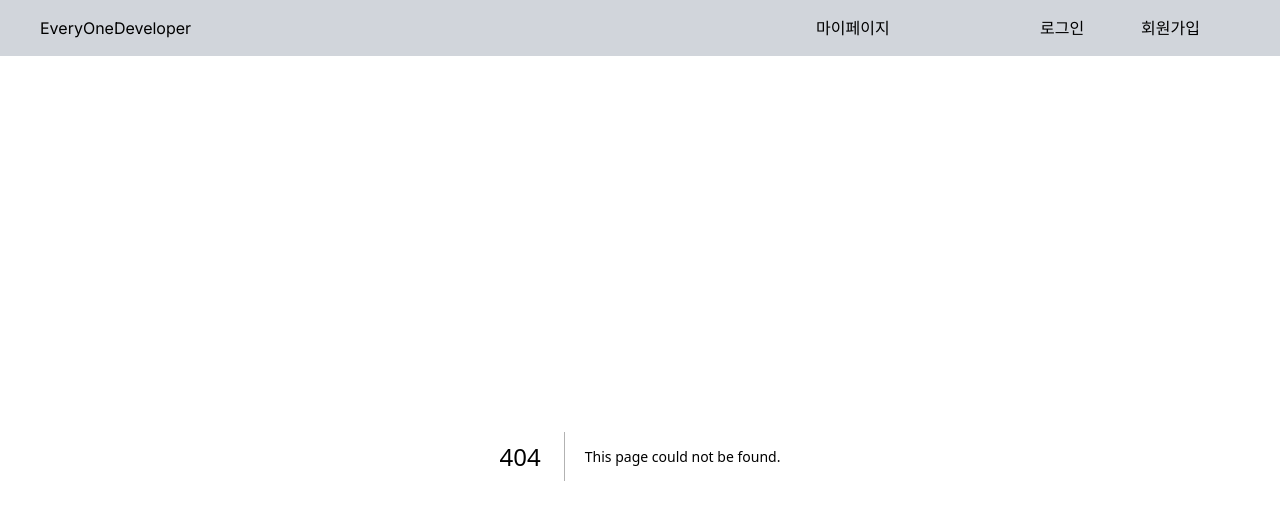
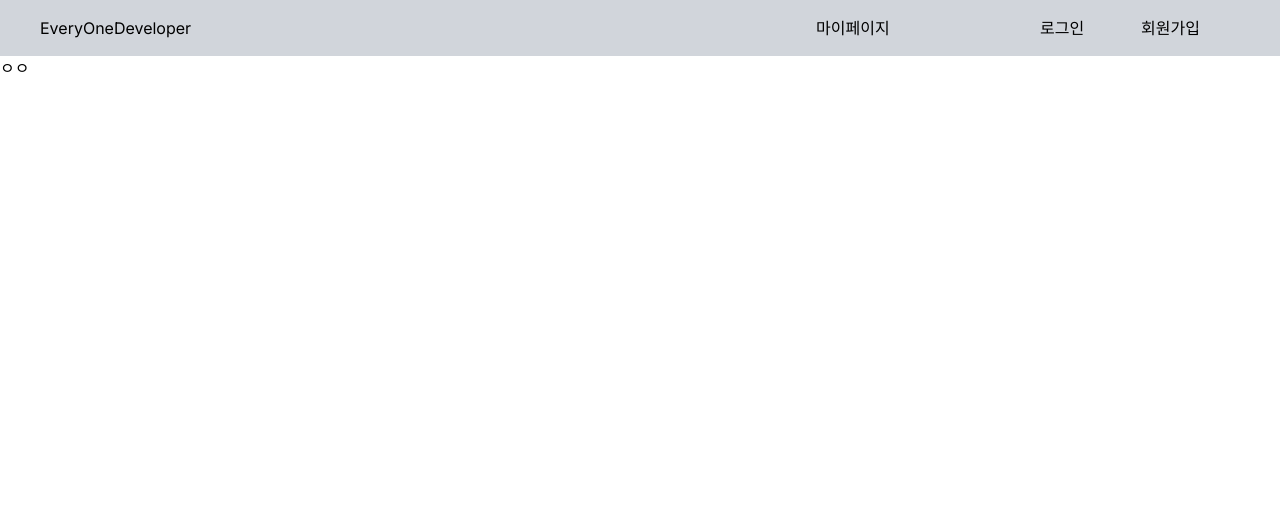
Before and after one commit to kimwoojin123/eod, a Next.js app: page /teamSearch in a window 1280 px wide. Before the commit this address had no page. Shown: the top 520 px of the page. Built offline with nearby package versions, Linux system fonts and the light colour scheme.

Commit message:
팀 찾기 페이지 엔트리

```diff
--- /dev/null
+++ b/app/teamSearch/page.tsx
@@ -0,0 +1,5 @@
+export default function TeamSearch(){
+  return (
+    <div>ㅇㅇ</div>
+  )
+}
--- a/app/ui/Buttons/categoryButtons.tsx
+++ b/app/ui/Buttons/categoryButtons.tsx
@@ -11,9 +11,8 @@ export function IdeaSearchButton(){
 
 
 export function TeamSearchButton(){
-  return (
-    <button className="w-40 h-20 bg-gray-200 rounded-lg shadow-md shadow-gray-400">팀 찾기</button>
-  )
+  return <Link href="/teamSearch" className="flex justify-center items-center w-40 h-20 bg-gray-200 rounded-lg shadow-md shadow-gray-400"><p>팀 찾기</p></Link>
+
 }
 
 
```
Also changed, not shown: app/teamSearch/teamApply/page.tsx (added).
